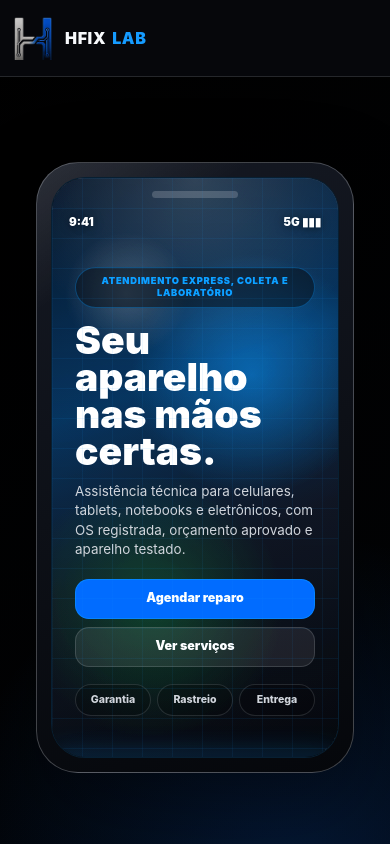
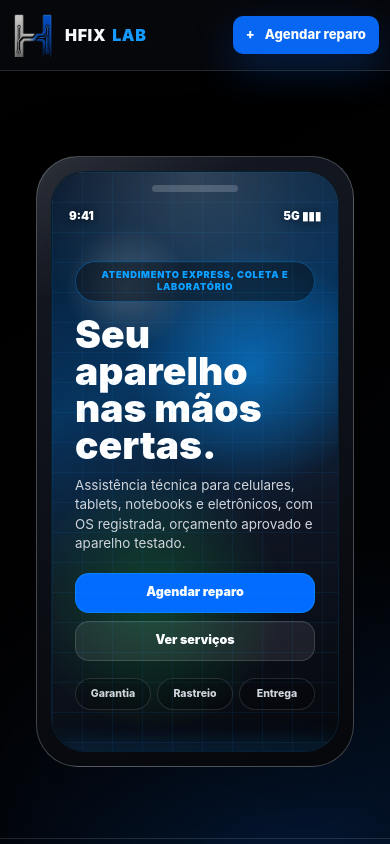
Before and after one commit to fabioligorio/hfixlab, a Next.js app: page / in a window 390 px wide. Shown: the top 844 px of the page. Built offline with nearby package versions, Linux system fonts and the light colour scheme.

Commit message:
Mostra botao de agendamento no mobile

```diff
--- a/src/app/globals.css
+++ b/src/app/globals.css
@@ -1757,8 +1757,17 @@ fieldset {
     width: min(100% - 22px, 1120px);
   }
 
+  .header-inner {
+    min-height: 70px;
+    gap: 12px;
+  }
+
   .site-header .button {
-    display: none;
+    min-height: 38px;
+    flex: 0 0 auto;
+    padding-inline: 12px;
+    border-radius: 10px;
+    font-size: 0.82rem;
   }
 
   .brand-mark img {
@@ -1801,6 +1810,10 @@ fieldset {
   .actions,
   .button {
     width: 100%;
+  }
+
+  .site-header .button {
+    width: auto;
   }
 
   .step-grid,
```
